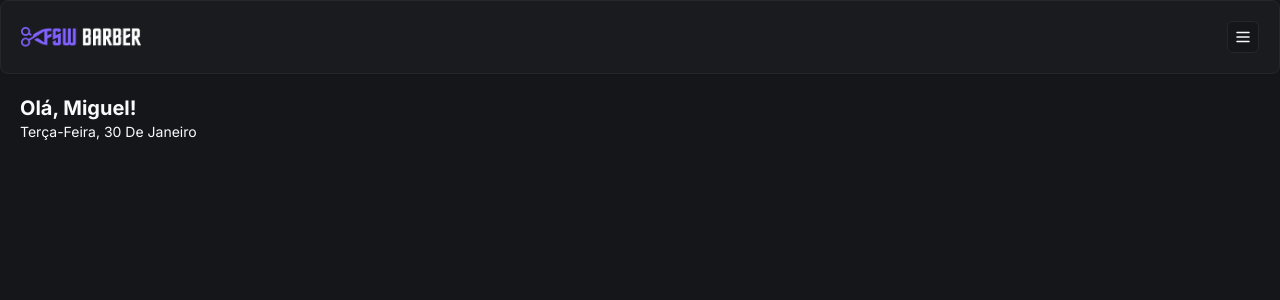
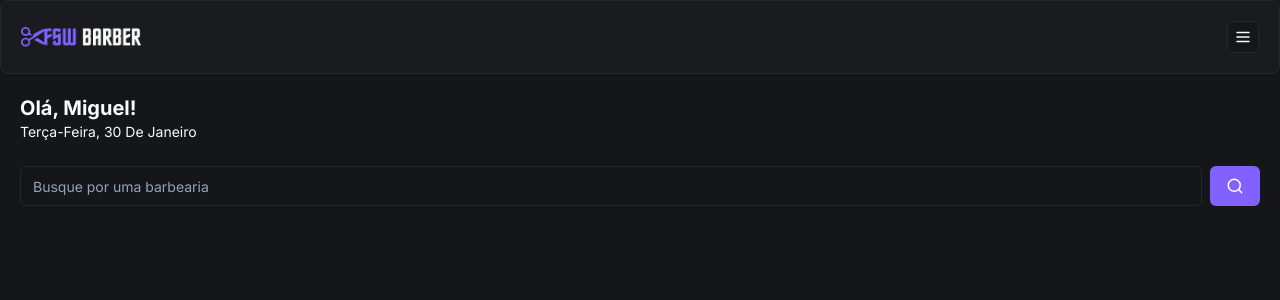
Before and after one commit to IgorHenrik1/Projeto-FSW-Barber, a Next.js app: page / in a window 1280 px wide. Shown: the top 300 px of the page. Built offline with nearby package versions, Linux system fonts and the light colour scheme.

Commit message:
feat: add initial search component

```diff
--- /dev/null
+++ b/app/(home)/_components/search.tsx
@@ -0,0 +1,18 @@
+'use client';
+
+import { Button } from '@/app/_components/ui/button';
+import { Input } from '@/app/_components/ui/input';
+import { SearchIcon } from 'lucide-react';
+
+const Search = () => {
+    return (
+        <div className="flex items-center gap-2">
+            <Input placeholder="Busque por uma barbearia" />
+            <Button variant="default">
+                <SearchIcon size={18} />
+            </Button>
+        </div>
+    );
+};
+
+export default Search;
--- a/app/(home)/page.tsx
+++ b/app/(home)/page.tsx
@@ -1,6 +1,7 @@
 import { format } from 'date-fns';
 import { ptBR } from 'date-fns/locale';
 import Header from '../_components/header';
+import Search from './_components/search';
 
 export default function Home() {
     return (
@@ -15,6 +16,10 @@
                     })}
                 </p>
             </div>
+
+            <div className="px-5 mt-6">
+                <Search />
+            </div>
         </div>
     );
 }
--- /dev/null
+++ b/app/_components/ui/input.tsx
@@ -0,0 +1,25 @@
+import * as React from 'react';
+
+import { cn } from '@/app/_lib/utils';
+
+export interface InputProps
+    extends React.InputHTMLAttributes<HTMLInputElement> {}
+
+const Input = React.forwardRef<HTMLInputElement, InputProps>(
+    ({ className, type, ...props }, ref) => {
+        return (
+            <input
+                type={type}
+                className={cn(
+                    'flex h-10 w-full rounded-md border border-input bg-background px-3 py-2 text-sm ring-offset-background file:border-0 file:bg-transparent file:text-sm file:font-medium placeholder:text-muted-foreground focus-visible:outline-none focus-visible:ring-2 focus-visible:ring-ring focus-visible:ring-offset-2 disabled:cursor-not-allowed disabled:opacity-50',
+                    className,
+                )}
+                ref={ref}
+                {...props}
+            />
+        );
+    },
+);
+Input.displayName = 'Input';
+
+export { Input };
--- a/package.json
+++ b/package.json
@@ -12,7 +12,7 @@
         "seed": "ts-node prisma/seed.ts"
     },
     "dependencies": {
-        "@prisma/client": "^5.9.0",
+        "@prisma/client": "^5.8.1",
         "@radix-ui/react-slot": "^1.0.2",
         "class-variance-authority": "^0.7.0",
         "clsx": "^2.1.0",
```
Also changed, not shown: 1 other file (tests, documents, lock files or other folders).
